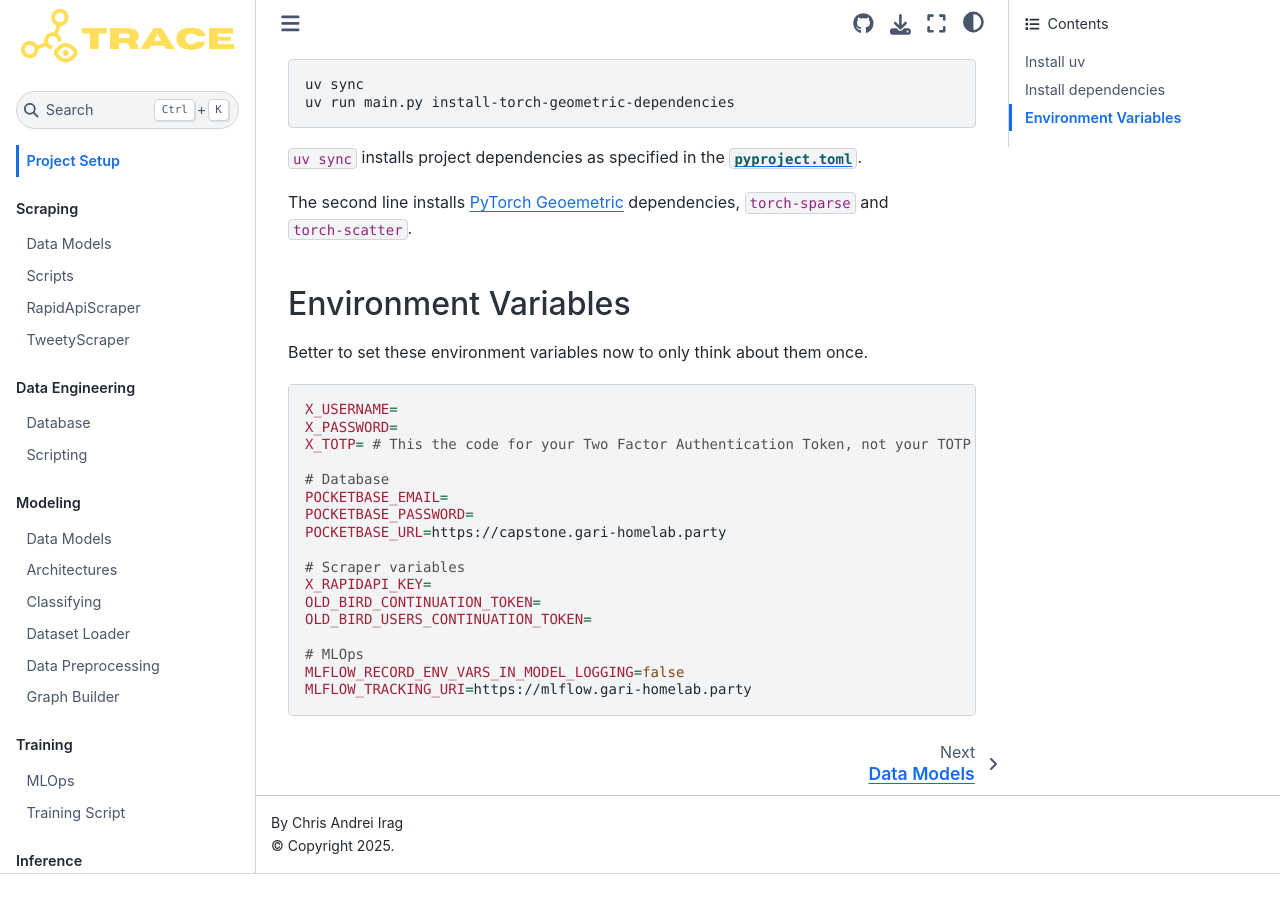
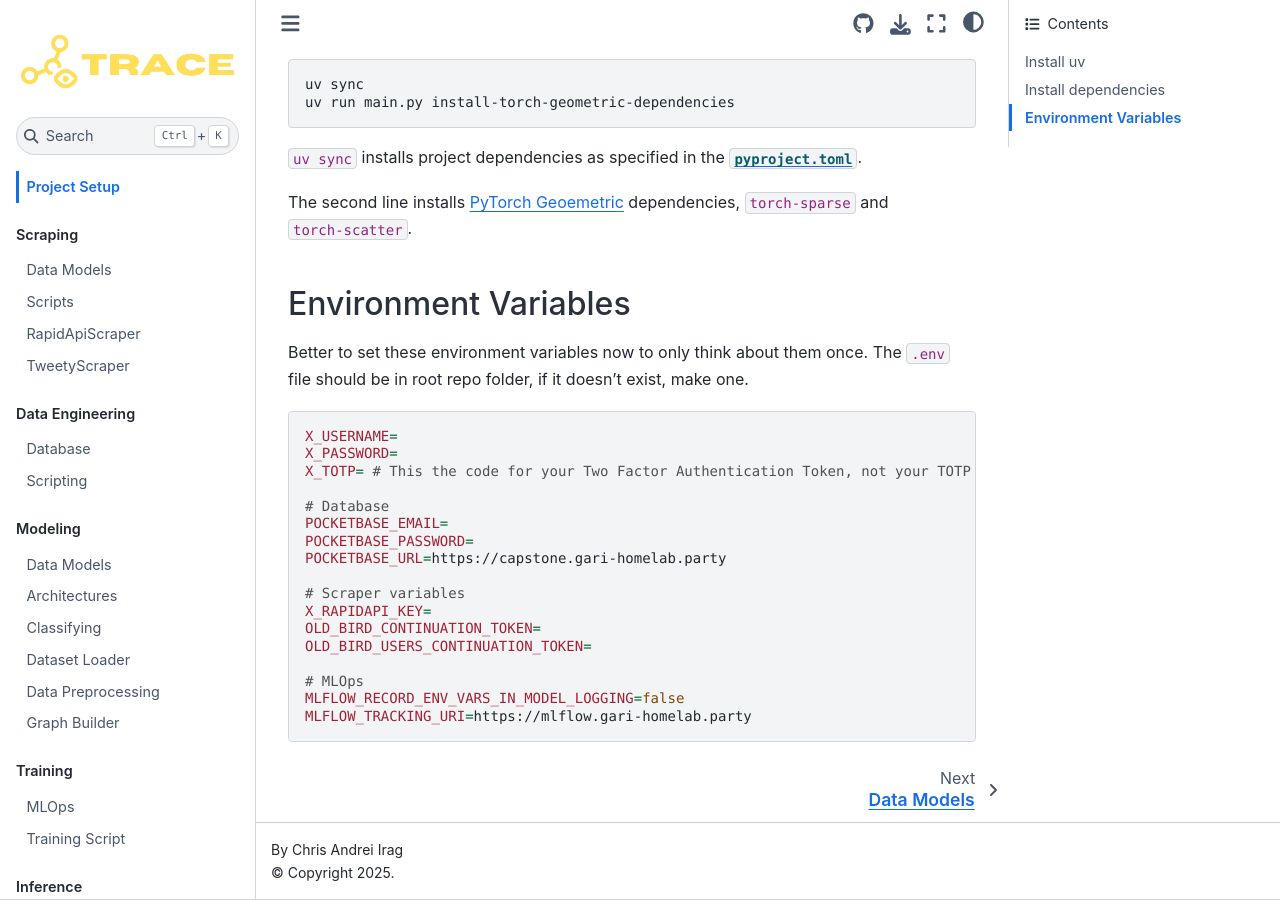
Before and after one commit to iragca/capstone-project-2, a Jupyter Book: the page built from docs/content/introduction.md, in a window 1280 px wide and 900 px high, scrolled down 814 px. Built offline with Jupyter Book 1.0.4 settings and Sphinx 7.4.7 and the Sphinx Book theme 1.1.4, drawn with Linux system fonts in a browser that asks for light colours; before the commit the page ends 1688 px from its top, so only the background shows below that.

Commit message:
docs: update introduction to clarify .env file location and usage

````diff
--- a/docs/content/introduction.md
+++ b/docs/content/introduction.md
@@ -50,6 +50,7 @@ The second line installs [PyTorch Geoemetric](https://pytorch-geometric.readthed
 ## Environment Variables
 
 Better to set these environment variables now to only think about them once.
+The `.env` file should be in root repo folder, if it doesn't exist, make one.
 
 ```bash
 X_USERNAME=
````
Also changed, not shown: 1 other file.
